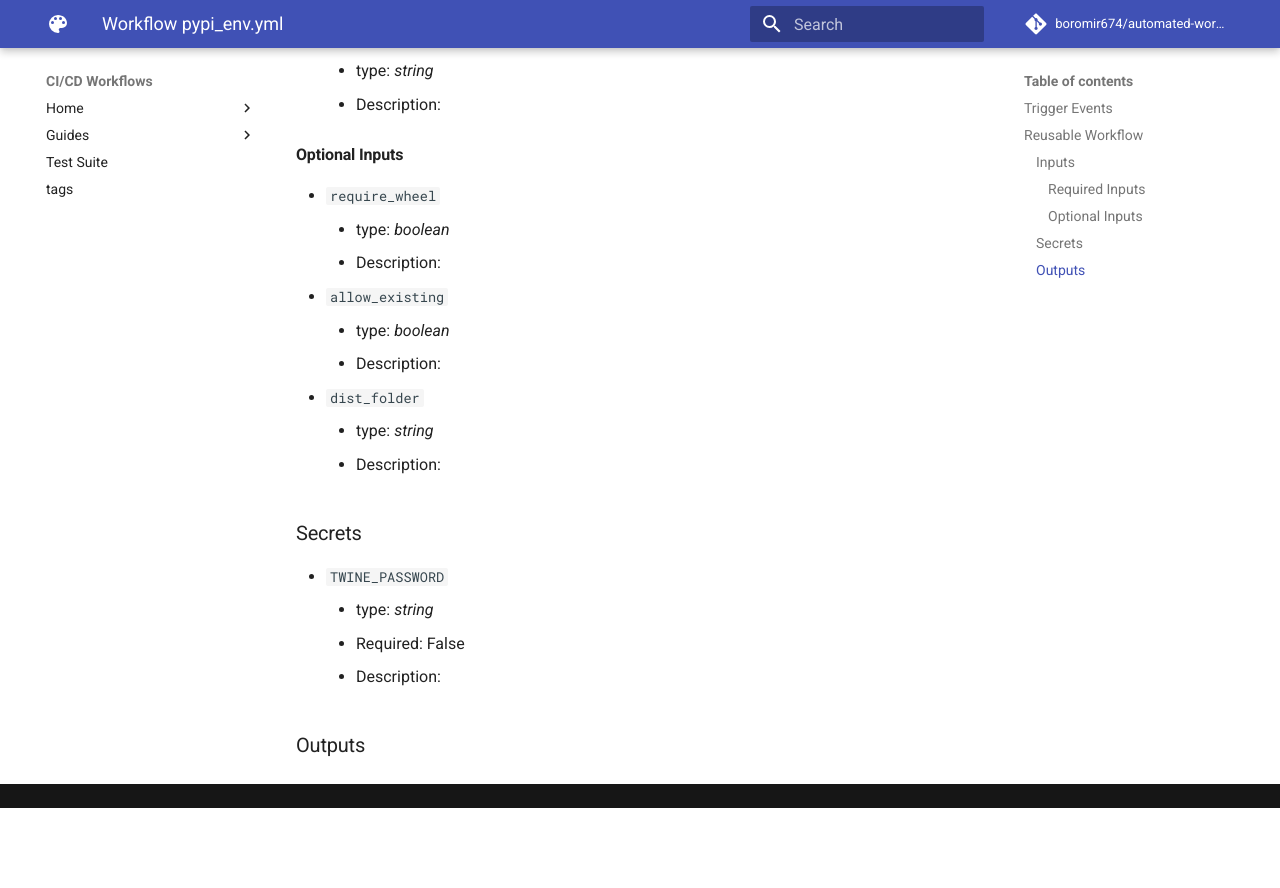
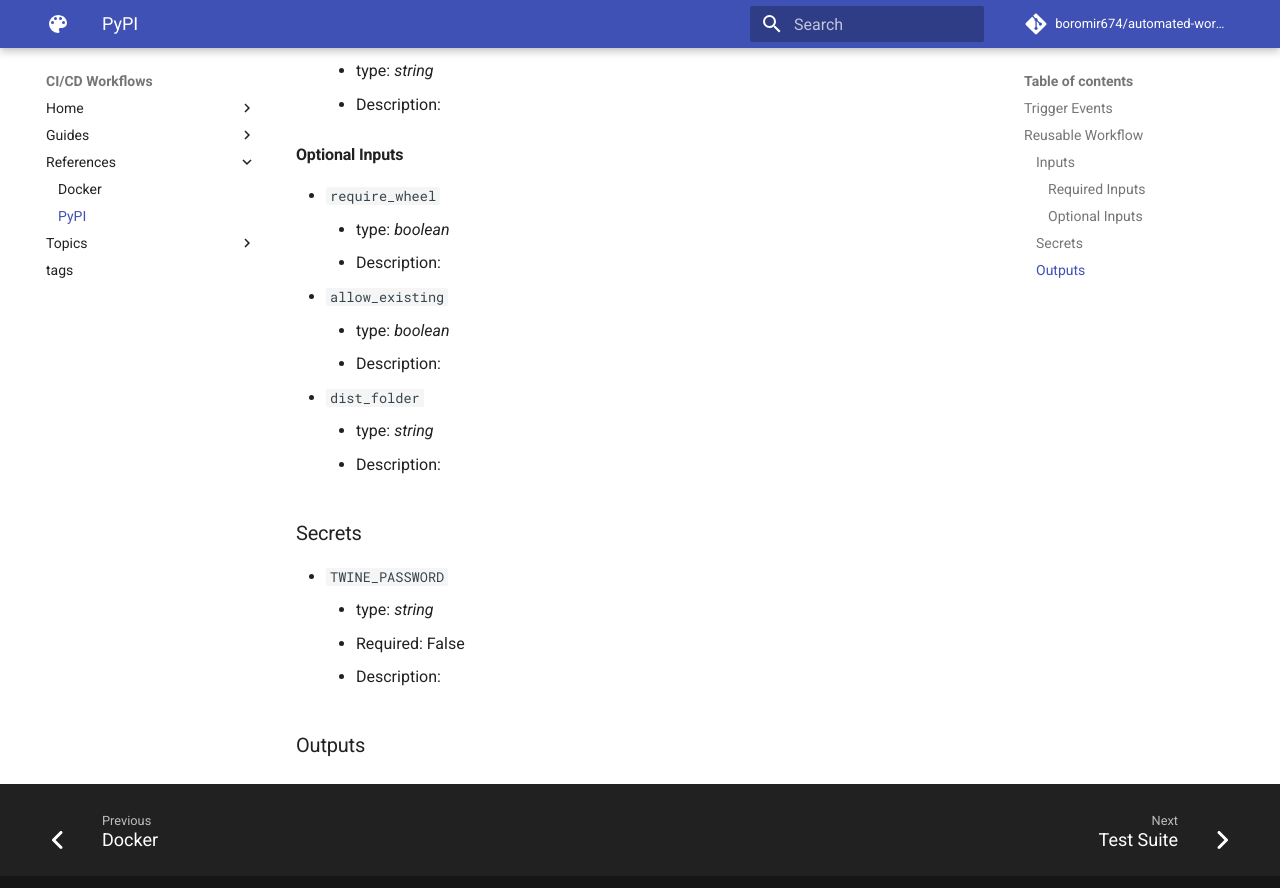
Before and after one commit to boromir674/automated-workflows, an MkDocs documentation site: the page built from docs/ref_pypi_env.md, in a window 1280 px wide and 900 px high, scrolled down 1016 px. Shown: the top 888 px of the window. Built offline with MkDocs 1.6.1 and Material for MkDocs 9.7.7, drawn with Linux system fonts in a browser that asks for light colours; comment, search, counter and statistics services are not loaded; before the commit the page ends 1824 px from its top, so only the background shows below that; some of the changed lines change nothing that is shown.

Commit message:
docs(mkdocs): new 'References' left-side Section (lss), and nest 'Test Suite' under new 'Topics' lss

```diff
--- a/mkdocs.yml
+++ b/mkdocs.yml
@@ -54,12 +54,17 @@ markdown_extensions:
   - pymdownx.highlight
 
 nav:
+  # each item in the list, renders a left side navigation item/page
   - Home:
     - "Quick Start": index.md
   - Guides:
     - "CI/CD: Dockerhub": "guide_setup_cicd.md"
     - "CI/CD: PyPI": "guide_setup_pypi.md"
-  - Test Suite: tests_index.md
+  - References:
+    - "Docker": "ref_docker.md"
+    - "PyPI": "ref_pypi_env.md"
+  - Topics:
+    - "Test Suite": tests_index.md
   - tags: tags.md
 
 
```
